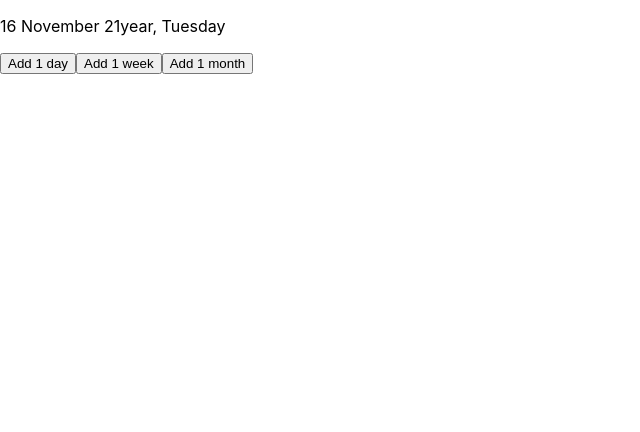
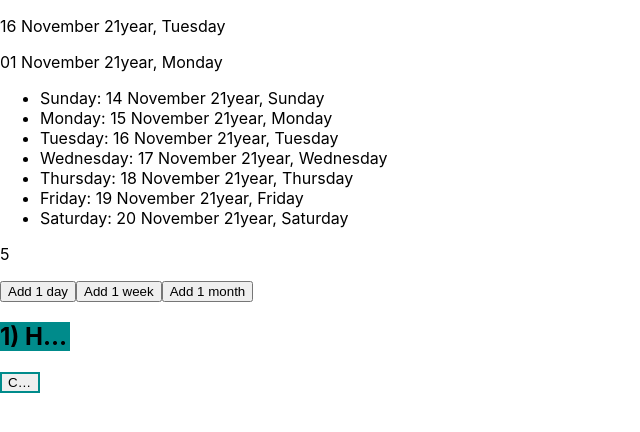
Before and after one commit to morghull/fm-react-app, a React (Create React App) app: page / in a window 1280 px wide. Shown: the top 432 px of the page, without its empty margins (0-640 px from the left). Built offline with nearby package versions, Linux system fonts and the light colour scheme.

Commit message:
add sass

```diff
--- a/package.json
+++ b/package.json
@@ -8,6 +8,7 @@
     "@testing-library/user-event": "^12.8.3",
     "classnames": "^2.3.1",
     "date-fns": "^2.26.0",
+    "node-sass": "^6.0.1",
     "react": "^17.0.2",
     "react-dom": "^17.0.2",
     "react-scripts": "4.0.3",
--- a/src/App.js
+++ b/src/App.js
@@ -1,11 +1,13 @@
 import './App.css';
 import React from 'react';
 import Calendar from './components/Calendar';
+import Ciao from './components/CiaoSection/Ciao';
 
 function App(props) {
   return (
     <>
       <Calendar/>
+      <Ciao id="1" name="Elon"/>
     </>
   );
 }
--- a/src/components/Calendar/index.js
+++ b/src/components/Calendar/index.js
@@ -1,5 +1,11 @@
 import React, { Component } from 'react';
-import { format, add } from 'date-fns';
+import {
+  format,
+  add,
+  startOfMonth,
+  getWeeksInMonth,
+  startOfWeek,
+} from 'date-fns';
 
 class Calendar extends Component {
   constructor(props) {
@@ -15,11 +21,35 @@ class Calendar extends Component {
       return { day: newDate };
     });
   };
+  getWeekForDate = (date) => {
+    const week = [];
+    let dayOfWeek = startOfWeek(date);
+    for (let i = 0; i < 7; i++) {
+      week.push({
+        name: format(dayOfWeek, 'cccc'),
+        date: dayOfWeek,
+      });
+      dayOfWeek = add(dayOfWeek, { days: 1 });
+    }
+    return week;
+  };
+  getWeekJsx = (week) => {
+    return week.map(({ name, date }) => (
+      <li key={name}>
+        {name}: {format(date, "dd MMMM yy'year, 'cccc")}
+      </li>
+    ));
+  };
   render() {
     const { day } = this.state;
+    const week = this.getWeekForDate(day);
+    console.log(week);
     return (
       <div>
         <p>{format(day, "dd MMMM yy'year, 'cccc")}</p>
+        <p>{format(startOfMonth(day), "dd MMMM yy'year, 'cccc")}</p>
+        <ul>{this.getWeekJsx(week)}</ul>
+        <p>{getWeeksInMonth(day)}</p>
         <button onClick={() => this.btnClickHandler({ days: 1 })}>
           Add 1 day
         </button>
--- /dev/null
+++ b/src/components/CiaoSection/Ciao/Ciao.module.scss
@@ -0,0 +1,15 @@
+%one-line{
+  white-space:nowrap;
+  overflow:hidden;
+  text-overflow:ellipsis;
+}
+.container {
+  max-width: 70px;
+  background-color: darkcyan;
+  @extend %one-line;
+}
+.btn {
+  max-width: 40px;
+  border: 2px solid darkcyan;
+  @extend %one-line;
+}
--- a/src/components/CiaoSection/Ciao/ciao.module.css
+++ /dev/null
@@ -1,6 +0,0 @@
-.container {
-  background-color: darkcyan;
-}
-.btn {
-  border: 2px solid darkcyan;
-}
--- a/src/components/CiaoSection/Ciao/index.jsx
+++ b/src/components/CiaoSection/Ciao/index.jsx
@@ -1,5 +1,5 @@
 import { Component } from 'react';
-import styles from './ciao.module.css';
+import styles from './Ciao.module.scss';
 import PropTypes from 'prop-types';
 
 /**
```
Also changed, not shown: 1 other file (tests, documents, lock files or other folders).
